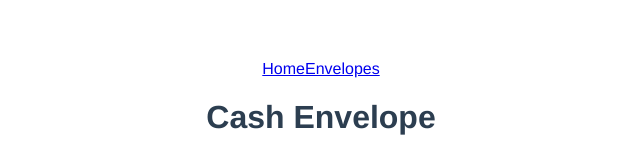
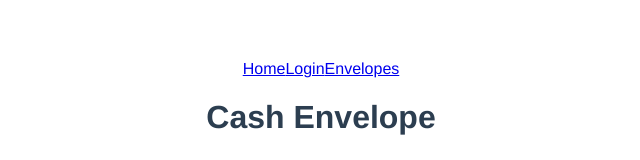
Before and after one commit to samscha/cash-envelope-client, a Vue app: page /#/ in a window 1280 px wide. Shown: the top 160 px of the page, without its empty margins (319-959 px from the left). Built offline with nearby package versions, Linux system fonts and the light colour scheme.

Commit message:
add basic login and auth

```diff
--- a/package.json
+++ b/package.json
@@ -10,8 +10,11 @@
     "build": "node build/build.js"
   },
   "dependencies": {
+    "ajv": "^6.5.4",
+    "axios": "^0.18.0",
     "vue": "^2.5.2",
-    "vue-router": "^3.0.1"
+    "vue-router": "^3.0.1",
+    "vuex": "^3.0.1"
   },
   "devDependencies": {
     "autoprefixer": "^7.1.2",
--- a/src/App.vue
+++ b/src/App.vue
@@ -1,7 +1,7 @@
 <template>
   <div id="app">
     <router-link to="/">Home</router-link>
-    <!-- <router-link :to="{ name: 'Landing' }">Home</router-link> -->
+    <router-link to="/login">Login</router-link>
     <router-link to="/envelopes">Envelopes</router-link>
     <router-view/>
   </div>
@@ -9,8 +9,8 @@
 
 <script>
 export default {
-  name: 'App'
-}
+  name: 'App',
+};
 </script>
 
 <style>
--- a/src/components/Login.vue
+++ b/src/components/Login.vue
@@ -33,14 +33,18 @@ export default {
   data: function() {
     return {
       email: '',
-      password: ''
-    }
+      password: '',
+    };
   },
   methods: {
     login: function() {
-      console.log(this.email)
-      console.log(this.password)
-    }
-  }
-}
+      const { email, password } = this;
+      console.log(email);
+      console.log(password);
+      this.$store.commit('authenticate', { email, password });
+
+      this.$router.push('/envelopes');
+    },
+  },
+};
 </script>
--- a/src/main.js
+++ b/src/main.js
@@ -1,15 +1,19 @@
 // The Vue build version to load with the `import` command
 // (runtime-only or standalone) has been set in webpack.base.conf with an alias.
-import Vue from 'vue'
-import App from './App'
-import router from './router'
+import Vue from 'vue';
+// import axios from 'axios';
 
-Vue.config.productionTip = false
+import App from './App';
+import router from './router';
+import store from './store';
+
+Vue.config.productionTip = false;
 
 /* eslint-disable no-new */
 new Vue({
   el: '#app',
+  store,
   router,
   components: { App },
-  template: '<App/>'
-})
+  template: '<App/>',
+});
--- /dev/null
+++ b/src/router/auth.router.js
@@ -0,0 +1,7 @@
+import store from '../store';
+
+export const checkAuth = (to, from, next) => {
+  if (store.getters.isAuthenticated) return next();
+
+  next(`/login`);
+};
--- a/src/router/index.js
+++ b/src/router/index.js
@@ -1,27 +1,32 @@
-import Vue from 'vue'
-import Router from 'vue-router'
-import Landing from '@/components/Landing'
-import Login from '@/components/Login'
-import Envelopes from '@/components/Envelopes'
+import Vue from 'vue';
+import Router from 'vue-router';
+import Landing from '@/components/Landing';
+import Login from '@/components/Login';
+import Envelopes from '@/components/Envelopes';
 
-Vue.use(Router)
+import * as auth from './auth.router';
 
-export default new Router({
+Vue.use(Router);
+
+const router = new Router({
   routes: [
-    /*{
-      path: '/',
-      name: 'Login',
-      component: Login
-    },*/
     {
       path: '/',
       name: 'Landing',
-      component: Landing
+      component: Landing,
     },
     {
-        path: '/envelopes',
-        namae: 'Envelopes',
-        component: Envelopes
-    }
-  ]
-})
+      path: '/login',
+      name: 'Login',
+      component: Login,
+    },
+    {
+      path: '/envelopes',
+      namae: 'Envelopes',
+      component: Envelopes,
+      beforeEnter: auth.checkAuth,
+    },
+  ],
+});
+
+export default router;
--- /dev/null
+++ b/src/store.js
@@ -0,0 +1,28 @@
+import Vue from 'vue';
+import Vuex from 'vuex';
+
+Vue.use(Vuex);
+
+export default new Vuex.Store({
+  state: {
+    count: 0,
+    isAuthenticated: false,
+    user: {},
+  },
+  mutations: {
+    inc: state => state.count++,
+    dec: state => state.count--,
+    authenticate(state, user) {
+      state.user = { ...user };
+      state.isAuthenticated = true;
+    },
+  },
+  actions: {
+    authenticate({ state, store }, user) {
+      console.log(`action`);
+    },
+  },
+  getters: {
+    isAuthenticated: state => state.isAuthenticated,
+  },
+});
```
Also changed, not shown: 1 other file (tests, documents, lock files or other folders).
